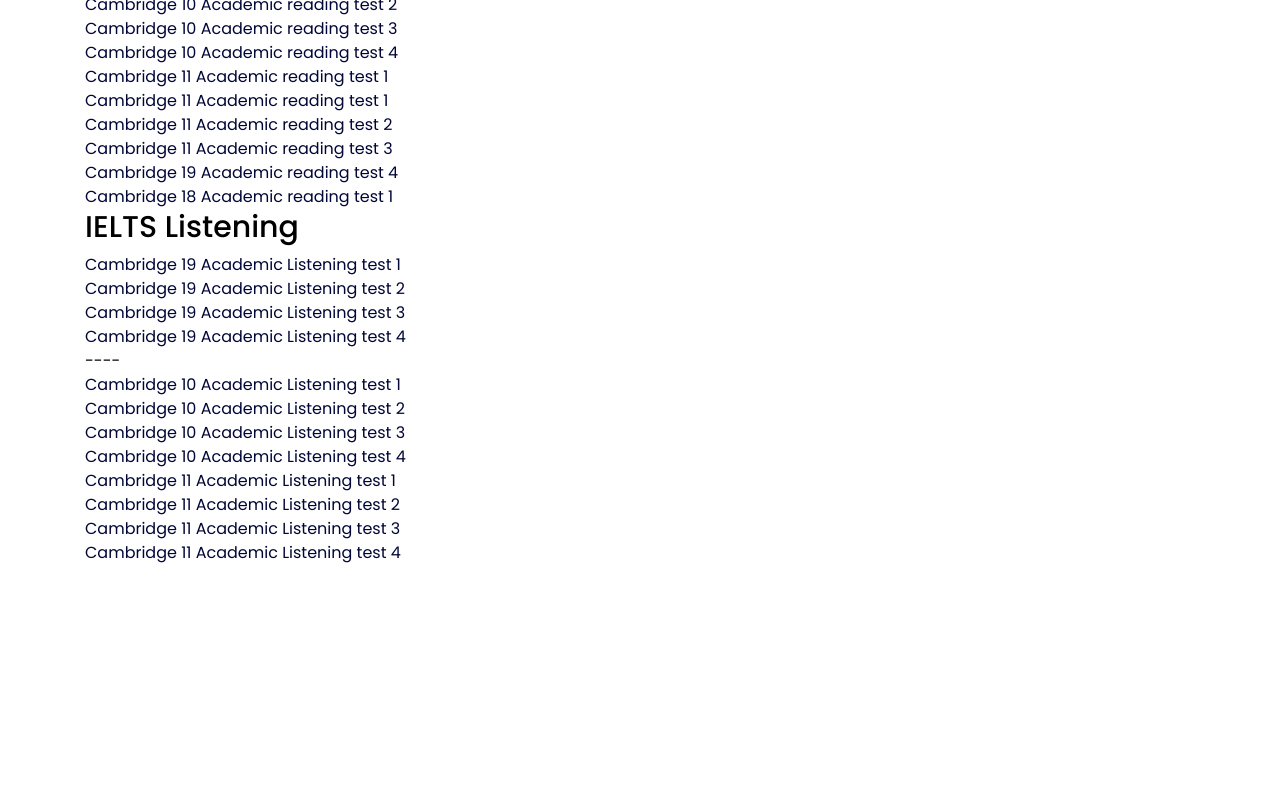
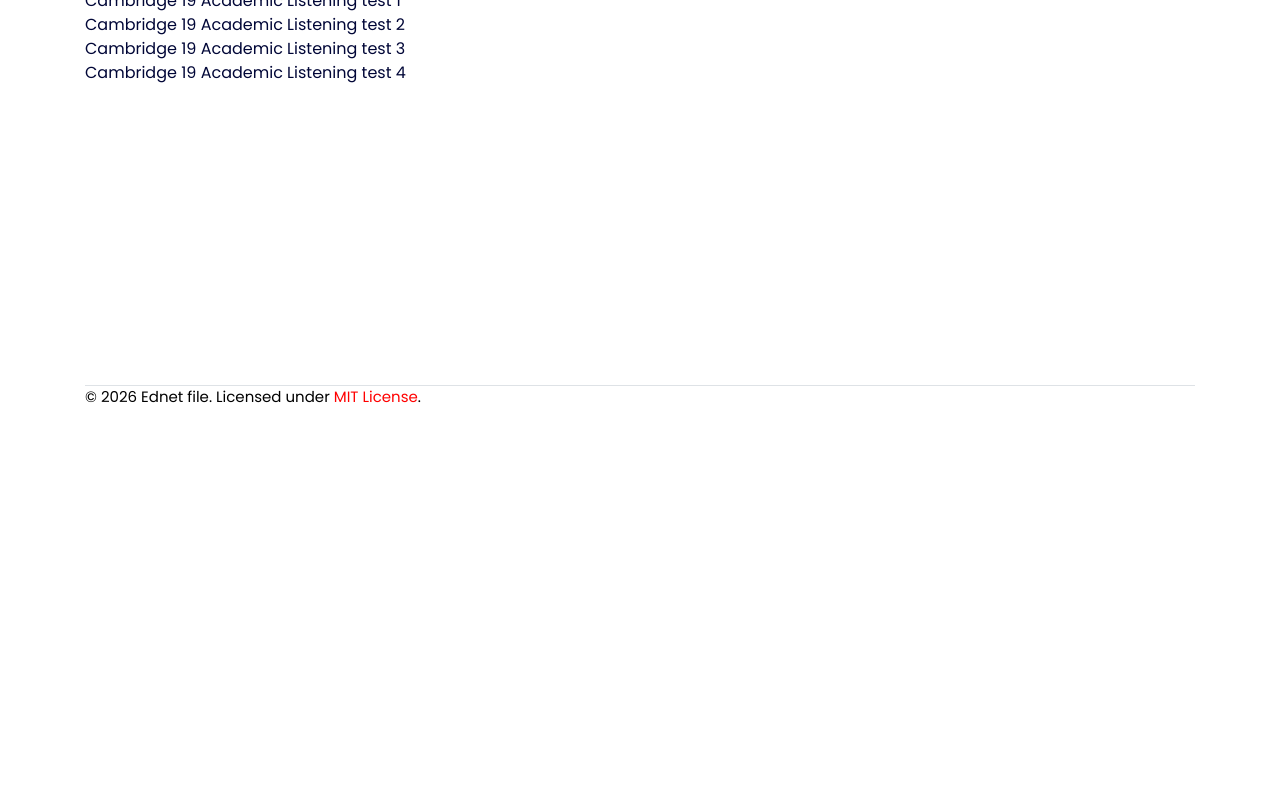
Before and after one commit to ednetfile/ednetfile.github.io, a plain HTML site: page index.html in a window 1280 px wide. Shown: the part 550-1343 px from the top of the page. After the commit the page ends 1002 px from the top, so only its background shows below. Drawn offline with Linux system fonts and the light colour scheme.

Commit message:
Update index.html

```diff
--- a/index.html
+++ b/index.html
@@ -55,38 +55,6 @@
         <a href="https://github.com/ednetfile/ednetfile.github.io/raw/refs/heads/main/ielts/reading/cambridge_18_academic_reading_test_1.ednet">Cambridge 18 Academic reading test 1</a>
       </div>
 
-      ---
-      <div>
-        <a href="https://github.com/ednetfile/ednetfile.github.io/raw/refs/heads/main/ielts/reading/_cam_19_ac_reading_test_1.ednet">Cambridge 10 Academic reading test 1</a>
-      </div>
-      <div>
-        <a href="https://github.com/ednetfile/ednetfile.github.io/raw/refs/heads/main/ielts/reading/cam_19_ielts_ac_rding_test_2.ednet">Cambridge 10 Academic reading test 2</a>
-      </div>
-      <div>
-        <a href="https://github.com/ednetfile/ednetfile.github.io/raw/refs/heads/main/ielts/reading/cam_19_ielts_ac_rding_test_2.ednet">Cambridge 10 Academic reading test 3</a>
-      </div>
-      <div>
-        <a href="https://github.com/ednetfile/ednetfile.github.io/raw/refs/heads/main/ielts/reading/cambridge_19_academic_reading_test_4.ednet">Cambridge 10 Academic reading test 4</a>
-      </div>
-      <div>
-        <a href="https://github.com/ednetfile/ednetfile.github.io/raw/refs/heads/main/ielts/reading/cambridge_18_academic_reading_test_1.ednet">Cambridge 11 Academic reading test 1</a>
-      </div>
-       <div>
-        <a href="https://github.com/ednetfile/ednetfile.github.io/raw/refs/heads/main/ielts/reading/_cam_19_ac_reading_test_1.ednet">Cambridge 11 Academic reading test 1</a>
-      </div>
-      <div>
-        <a href="https://github.com/ednetfile/ednetfile.github.io/raw/refs/heads/main/ielts/reading/cam_19_ielts_ac_rding_test_2.ednet">Cambridge 11 Academic reading test 2</a>
-      </div>
-      <div>
-        <a href="https://github.com/ednetfile/ednetfile.github.io/raw/refs/heads/main/ielts/reading/cam_19_ielts_ac_rding_test_2.ednet">Cambridge 11 Academic reading test 3</a>
-      </div>
-      <div>
-        <a href="https://github.com/ednetfile/ednetfile.github.io/raw/refs/heads/main/ielts/reading/cambridge_19_academic_reading_test_4.ednet">Cambridge 19 Academic reading test 4</a>
-      </div>
-      <div>
-        <a href="https://github.com/ednetfile/ednetfile.github.io/raw/refs/heads/main/ielts/reading/cambridge_18_academic_reading_test_1.ednet">Cambridge 18 Academic reading test 1</a>
-      </div>
-
 
 
 
@@ -104,31 +72,7 @@
           <a href="https://www.mediafire.com/file/c3zghmox0k3f1dw/cambridge_19_ielts_listening_test_4.ednet/file">Cambridge 19 Academic Listening test 4</a>
       </div>
 
-      ----
-      <div>
-        <a href="https://www.mediafire.com/file/vf1gnybf0gp060a/cam_19_ac_lis_test_1.ednet/file">Cambridge 10 Academic Listening test 1</a>
-      </div>
-      <div>
-          <a href="https://www.mediafire.com/file/xl36dk961a3htqk/cambridge_19_ielts_listening_test_2.ednet/file">Cambridge 10 Academic Listening test 2</a>
-      </div>
-      <div>
-          <a href="https://www.mediafire.com/file/b9ni1j0ytrb9hvw/cambridge_19_ielts_listening_test_3.ednet/file">Cambridge 10 Academic Listening test 3</a>
-      </div>
-      <div>
-          <a href="https://www.mediafire.com/file/c3zghmox0k3f1dw/cambridge_19_ielts_listening_test_4.ednet/file">Cambridge 10 Academic Listening test 4</a>
-      </div>
-      <div>
-        <a href="https://www.mediafire.com/file/vf1gnybf0gp060a/cam_19_ac_lis_test_1.ednet/file">Cambridge 11 Academic Listening test 1</a>
-      </div>
-      <div>
-          <a href="https://www.mediafire.com/file/xl36dk961a3htqk/cambridge_19_ielts_listening_test_2.ednet/file">Cambridge 11 Academic Listening test 2</a>
-      </div>
-      <div>
-          <a href="https://www.mediafire.com/file/b9ni1j0ytrb9hvw/cambridge_19_ielts_listening_test_3.ednet/file">Cambridge 11 Academic Listening test 3</a>
-      </div>
-      <div>
-          <a href="https://www.mediafire.com/file/c3zghmox0k3f1dw/cambridge_19_ielts_listening_test_4.ednet/file">Cambridge 11 Academic Listening test 4</a>
-      </div>
+
 
 
 
```
